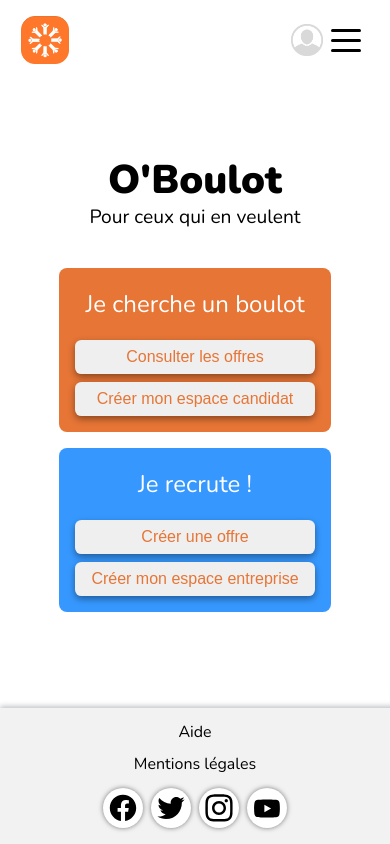
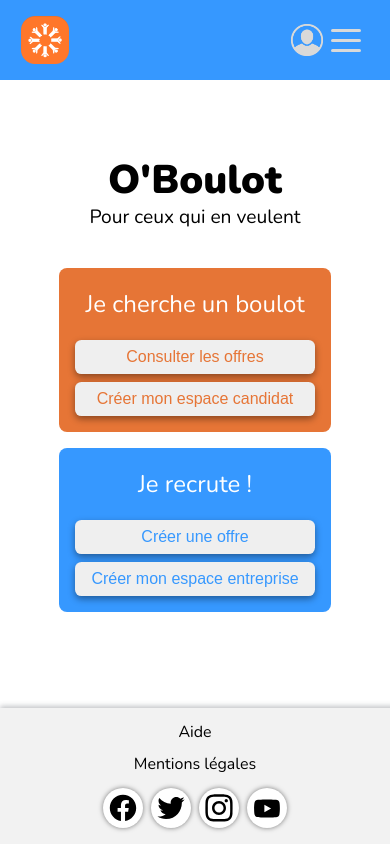
Before and after one commit to lekdup/projet-o-boulot, a React (Create React App) app in the folder front/: page / in a window 390 px wide. Built offline with nearby package versions, Linux system fonts and the light colour scheme.

Commit message:
header bg-color changed

```diff
--- a/front/src/components/Header/Header.scss
+++ b/front/src/components/Header/Header.scss
@@ -1,8 +1,13 @@
+@use 'src/styles/vars';
 header {
     position: sticky;
     top: 0;
     z-index: 99;
     width: 100vw;
+    background-color: vars.$blue;
+    @media (min-width: 799px){
+      background-color: transparent;
+    }
 }
 
 .container-head {
--- a/front/src/components/Header/MenuBurger/MenuBurger.scss
+++ b/front/src/components/Header/MenuBurger/MenuBurger.scss
@@ -1,3 +1,4 @@
+@use 'src/styles/vars';
 .MenuBurger {
     display: flex;
     align-items: center;
@@ -126,7 +127,7 @@
                 height: 3px;
                 position: relative;
                 border-radius: 3px;
-                background-color: #000;
+                background-color: vars.$grey;
                 transition: all .5s ease-in-out;
             }
 
--- a/front/src/components/Homepage/Homepage.js
+++ b/front/src/components/Homepage/Homepage.js
@@ -28,7 +28,7 @@ function Homepage() {
                 <div className="wrapper-illustration">
                     <img className="wrapper-apparition" src={recruit} alt="illustration of a man building blocks on a board" />
                 </div>
-                <div className="wrapper-buttons">
+                <div className="wrapper-buttons entreprise">
                     <Link to="/entreprise/ajout-publication"><button>Créer une offre</button></Link>
                     <Link to="/entreprise/inscription"><button>Créer mon espace entreprise</button></Link>
                 </div>
--- a/front/src/components/Homepage/Homepage.scss
+++ b/front/src/components/Homepage/Homepage.scss
@@ -89,6 +89,11 @@
       @media (min-width: 799px) {
         margin-top: 1.5rem;
       }
+      &.entreprise {
+        & button {
+        color: vars.$blue;
+        }
+      }
       & button {
         width: 15rem;
         padding: .5rem;
```
Lines whose indentation alone changed are shown as unchanged.
